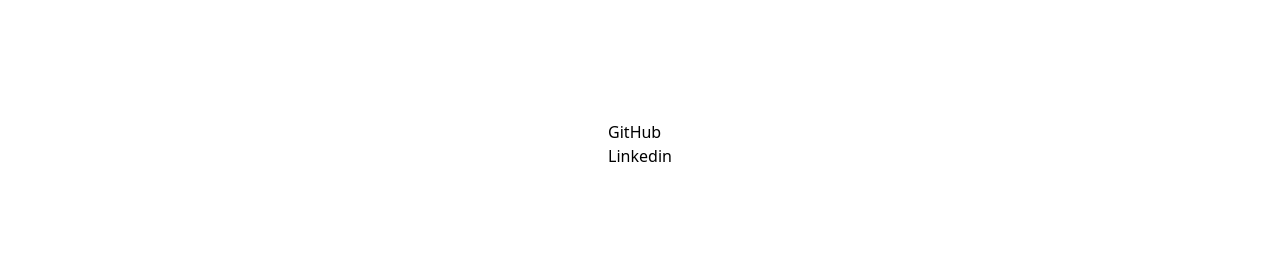
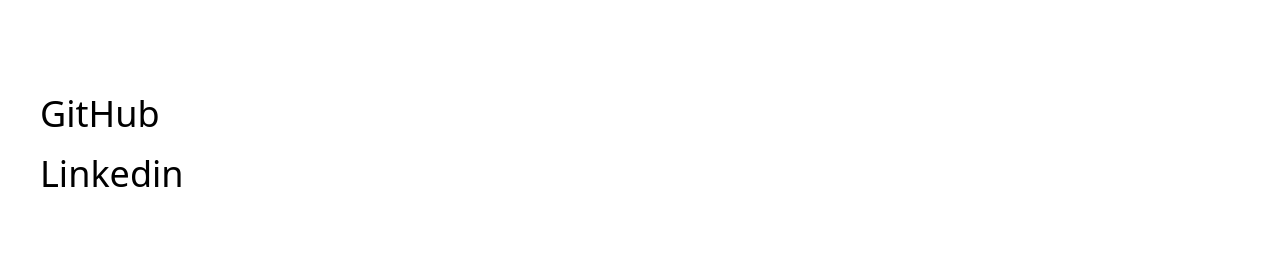
Before and after one commit to NikeSpengler/portfolio, a React (Vite) app in the folder portfolio-vite/: page / in a window 1280 px wide. Shown: the part 320-588 px from the top of the page. Built offline with nearby package versions, Linux system fonts and the light colour scheme.

Commit message:
Update screens in tailwind config file

```diff
--- a/portfolio-vite/src/components/Intro.jsx
+++ b/portfolio-vite/src/components/Intro.jsx
@@ -6,13 +6,13 @@
   return (
     <div id="Intro" className="bg-white text-black min-h-screen px-4 flex flex-col justify-center">
         <div className='intro-text'>
-            <div className='wrapper'>
-                <a href='' className="flex flex-col">GitHub</a>
-                <a href=''>Linkedin</a>
+            <div className='space-y-5 top-0 flex flex-col p-6'>
+                <a href='https://github.com/NikeSpengler' className="text-4xl font-light text-black">GitHub</a>
+                <a href=''className="text-4xl font-light text-black">Linkedin</a>
             </div>
         </div>
         <div className='img'>
-            <img src="/portfolio-vite/src/assets/Shape1.png" alt="" />
+            <img src="assets/Shape1.png" alt="" className='' />
         </div>
 
     </div>
--- a/portfolio-vite/src/components/Navbar.jsx
+++ b/portfolio-vite/src/components/Navbar.jsx
@@ -7,7 +7,7 @@
 
   return (
     <nav className="sticky top-0 inset-x-0 h-16 bg-transparant">
-        <div className="container h-full w-[300px] px-4 flex items-center">
+        <div className="container h-full px-4 flex items-center">
             <div className="relative z-10">
                 <motion.button
                     animate={sidebar ? "open" : "closed"}
@@ -67,7 +67,7 @@
             animate="open"
             exit="closed"
 
-            className="fixed inset-0 bg-white space-y-10 p-6 flex flex-col justify-center items-center">
+            className="fixed w-[400px] inset-0 bg-white space-y-10 p-6 flex flex-col justify-center items-center">
             <motion.div variants={{
                 open: {
                     y: "0%",
--- a/portfolio-vite/tailwind.config.js
+++ b/portfolio-vite/tailwind.config.js
@@ -8,5 +8,10 @@
   theme: {
     extend: {},
   },
+  screens: {
+    xs: "480px",
+    sm: "768",
+    md: "1060px",
+  },
   plugins: [],
 }
```
